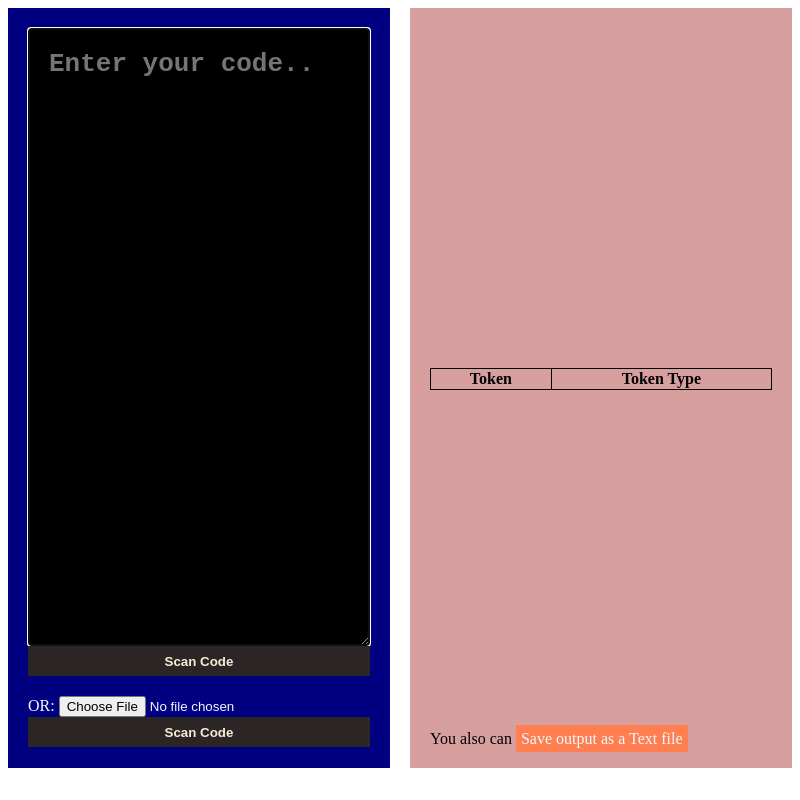
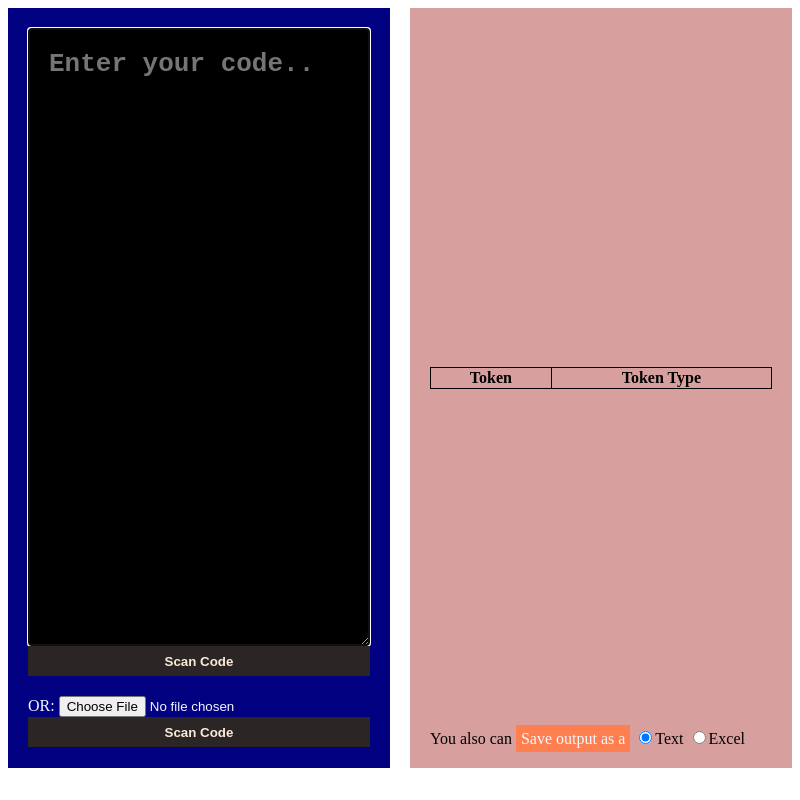
Before and after one commit to Abdo-A/compiler-project, an Electron app: page src/index.html in a window 800 px wide. Drawn offline with Linux system fonts and the light colour scheme.

Commit message:
Allowed user to save result as an excel file, and improved the scan button styles

```diff
--- a/src/index.html
+++ b/src/index.html
@@ -27,9 +27,11 @@
                 </tr>
                 <div></div>
             </table>
-            <div id="fileOutputContainer">You also can <a href="" id="saveFileButton" onclick="saveFile()">Save output
-                    as a
-                    Text file</a></div>
+            <div id="fileOutputContainer">You also can
+                <a href="" id="saveFileButton" onclick="saveFile()">Save output as a</a>
+                <input type="radio" name="type" value="text" checked id="textCheckBox" />Text
+                <input type="radio" name="type" value="excel" id="excelCheckBox" />Excel
+            </div>
         </div>
     </div>
 
--- a/src/script.js
+++ b/src/script.js
@@ -59,12 +59,21 @@ const saveFile = () => {
 
   for (let i = 0; i < tokensArray.length; i++) {
     fileOutput = fileOutput.concat(
-      `${tokensArray[i]} -> ${tokenTypesArray[i]} \r\n`
+      `${tokensArray[i]}, ${tokenTypesArray[i]} \r\n`
     );
+  }
+
+  //decide the format we want to save as
+  let fileFormat = "txt";
+  if (document.getElementById("textCheckBox").checked === true) {
+    fileFormat = "txt";
+  }
+  if (document.getElementById("excelCheckBox").checked === true) {
+    fileFormat = "csv";
   }
 
   var saveFileButton = document.getElementById("saveFileButton");
   var file = new Blob([fileOutput], { type: "text/plain" });
   saveFileButton.href = URL.createObjectURL(file);
-  saveFileButton.download = "scannerOutput.txt";
+  saveFileButton.download = `scannerOutput.${fileFormat}`;
 };
--- a/src/style.css
+++ b/src/style.css
@@ -36,6 +36,7 @@
   color: antiquewhite;
   font-weight: bold;
   border: none;
+  cursor: pointer;
 }
 
 /*Right half*/
```
